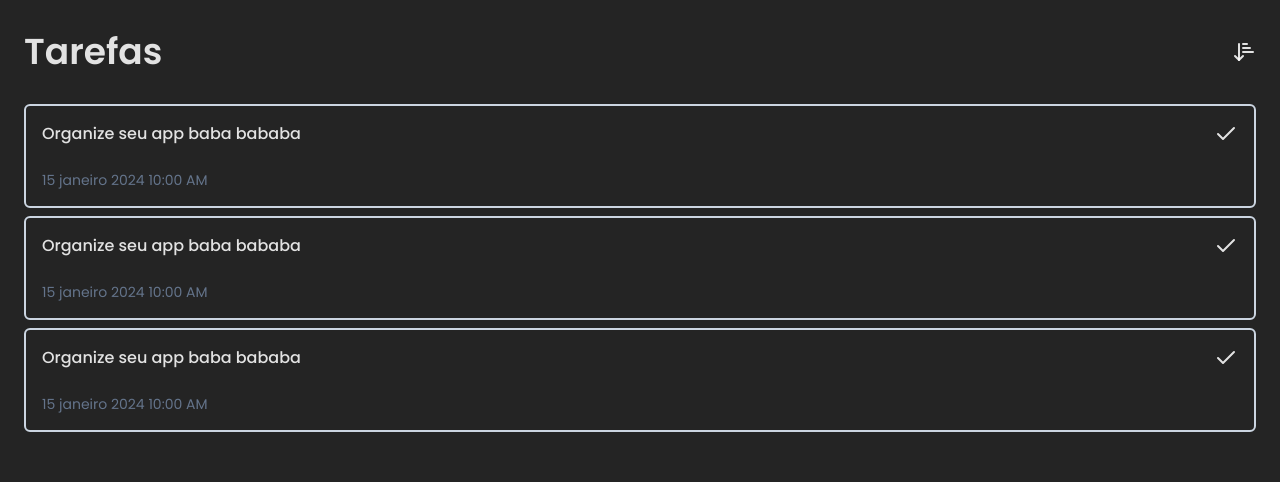
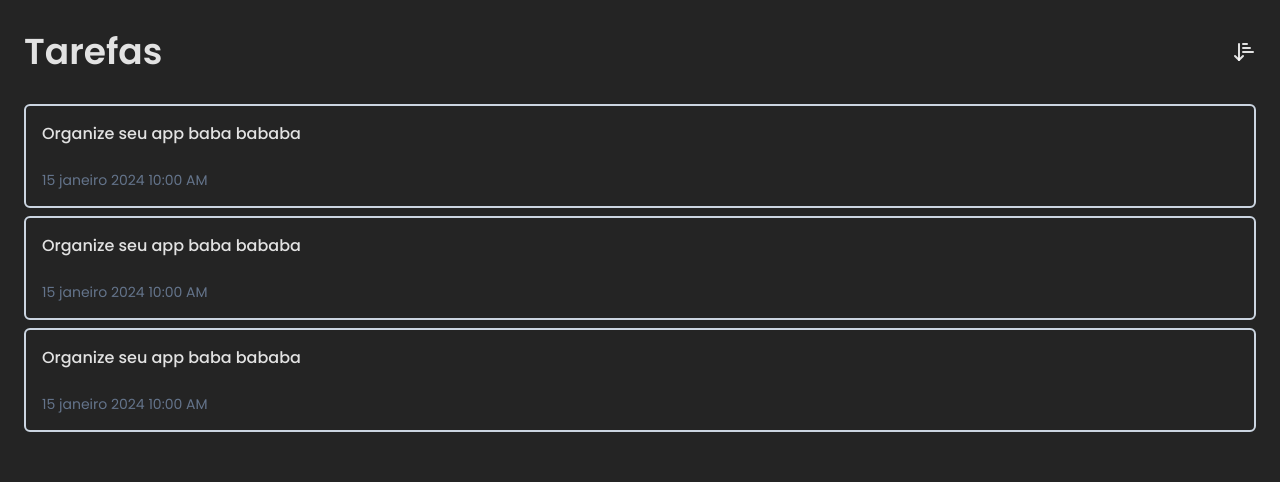
Before and after one commit to jesieldotdev/minhasnotas, a React (Vite) app: page / in a window 1280 px wide. Shown: the top 482 px of the page. Built offline with nearby package versions, Linux system fonts and the light colour scheme.

Commit message:
feat: done state

```diff
--- a/src/pages/Home/components/Card/index.tsx
+++ b/src/pages/Home/components/Card/index.tsx
@@ -1,17 +1,27 @@
 import { Check } from "lucide-react"
+import { useState } from "react"
 
 interface CardProps {
-
+    isChecked: boolean
 }
 
-export const Card = () => {
+export const Card = ({ isChecked }: CardProps) => {
+    const [done, setDone] = useState(false)
+
+    function onChangeState() {
+        setDone(!done)
+        return
+    }
     return (
-        <div className="flex justify-between border-slate-300 border-2 rounded-md p-4">
+        <div onClick={() => onChangeState()} className="flex justify-between border-slate-300 border-2 rounded-md p-4">
             <div>
                 <p className="font-medium ">Organize seu app baba bababa</p>
                 <p className="mt-6 text-sm text-slate-500">15 janeiro 2024 10:00 AM</p>
             </div>
-            <Check />
+            {
+                done ? <Check /> : null
+            }
+
 
         </div>
     )
```
